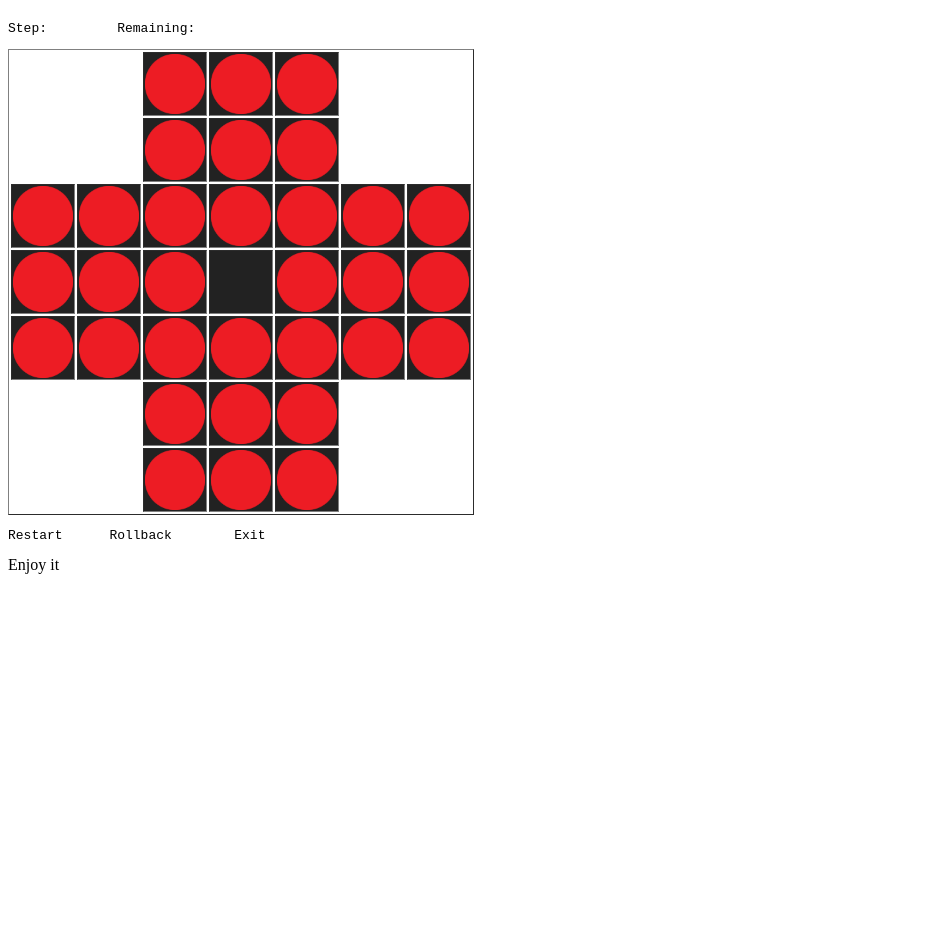
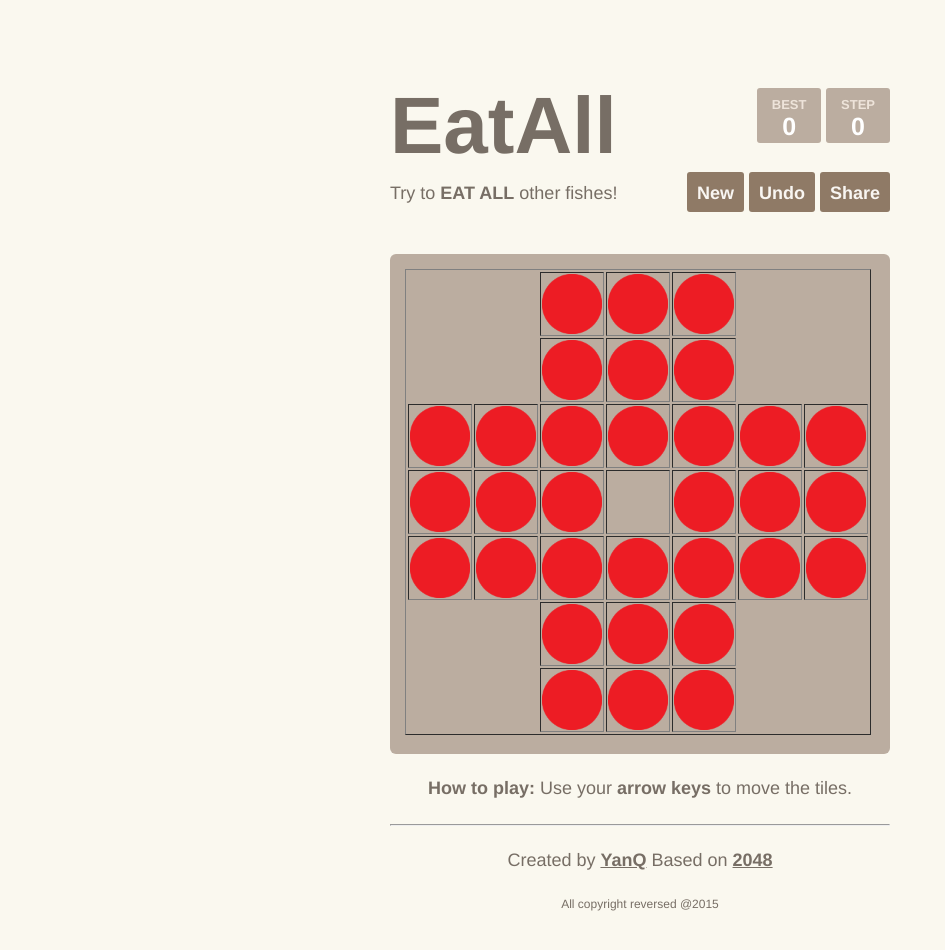
Before and after one commit to keyman169/keyman169.github.io, a website: page index.html in a window 1280 px wide. Shown: the whole page, without its empty margins (0-945 px from the left). Before the commit the page ends 800 px from the top, so only its background shows below. Drawn offline with Linux system fonts and the light colour scheme.

Commit message:
new csss

```diff
--- a/index.html
+++ b/index.html
@@ -2,18 +2,42 @@
 <html>
 <head>
   <meta charset="utf-8">
-  <title>EaTall</title>
+  <title>EatALL</title>
   <link rel="stylesheet" type="text/css" href="public/style/main.css">
 </head>
 <body>
-    <div id="info-container"><pre>Step:         Remaining:</pre></div>
-    <div id="game-container">
-        <table id="container"  border="1">
-        </table>
+    <div class="container">
+        <div class="heading">
+            <h1 class="title">EatAll</h1>
+            <div class="scores-container">
+                <div class="best-container">0</div>
+                <div class="step-container">0</div>
+            </div>
+        </div>
+        <div class="above-game">
+            <p class="game-intro">Try to <strong>EAT ALL</strong> other fishes!</p>
+            <div class="button-container">
+                <a class="restart button">New</a>
+                <a class="undo button">Undo</a>
+                <a class="share button">Share</a>
+            </div>
+        </div>
+        <div class="game-container">
+            <table class="grid-container" border="1">
+            </table>
+        </div>
+        <p class="game-explanation">
+            <strong class="important">How to play:</strong> Use your <strong>arrow keys</strong> to move the tiles.
+        </p>
+        <hr>
+        <p class="game-explanation">
+            Created by <a href="https://github.com/keyman169/" target="_blank">YanQ</a>  Based on <a href="https://github.com/gabrielecirulli/2048" target="_blank"><strong>2048</strong></a>
+        </p>
+        <p class="copyright">
+            All copyright reversed @2015
+        </p>
     </div>
 
-    <div id="operation-container"><pre>Restart      Rollback        Exit</pre></div>
-    <div id="message-container">Enjoy it</div>
     <script type="text/javascript" src="public/js/map.js"></script>
     <script type="text/javascript" src="public/js/grid.js"></script>
     <script type="text/javascript" src="public/js/tile.js"></script>
--- a/public/js/grid.js
+++ b/public/js/grid.js
@@ -7,21 +7,17 @@ function Grid() {
 
 Grid.prototype.createTile = function (exist, i, j) {
     var tile = document.createElement("div");
-    var classes = ["tile", i, j];
-    tile.setAttribute("class", classes.join(" "));
-    tile.setAttribute("id", classes.join("-"));
-    tile.setAttribute("ondrop", "drop(event)");
-    tile.setAttribute("ondragover", "allowDrop(event)");
     if (exist > 1) {
-        var tileId = "img-" + i + "-" + j;
-        tile.innerHTML = "<img src='public/image/tile.png' width='60' height = '60' draggable='true' ondragstart='drag(event)' id=" + tileId + "\/>";
+        tile.setAttribute("class", "tile");
+    } else {
+        tile.setAttribute("class", "none");
     }
     return tile;
 };
 
 Grid.prototype.init = function (map) {
     var self = this;
-    var table = document.getElementById("container");
+    var table = document.querySelector(".grid-container");
     for (var j = 0; j < map.height; j++) {
         var tr = table.insertRow(j);
         for (var i = 0; i < map.width; i++) {
@@ -34,11 +30,6 @@ Grid.prototype.init = function (map) {
     }
 };
 
-function allowDrop(ev) {
-    ev.preventDefault();
-}
-
-
 
 function getPosition(tileId) {
     var position = tileId.split('-');
--- a/public/style/main.css
+++ b/public/style/main.css
@@ -1,27 +1,135 @@
-* {
-    /*-webkit-box-sizing: border-box;*/
-    /*-moz-box-sizing: border-box;*/
-    /*-ms-box-sizing: border-box;*/
-    /*box-sizing: border-box;*/
+html, body {
+    margin: 0;
+    padding: 0;
+    background: #faf8ef;
+    color: #776e65;
+    font-family: "Clear Sans", "Helvetica Neue", Arial, sans-serif;
+    font-size: 18px; }
 
-    /*-webkit-user-select: none;*/
-    /*-moz-user-select: none;*/
-    /*-ms-user-select: none;*/
-    /*user-select: none;*/
-    /*-webkit-touch-callout: none;*/
-    /*cursor: default;*/
-    /*-webkit-tap-highlight-color: rgba(0,0,0,0);*/
-    /*-ms-touch-action: none !important; *//* DISABLE DOUBLE-TAP-ZOOM */
-    /*touch-action: none !important; *//* DISABLE DOUBLE-TAP-ZOOM */
+body {
+    margin: 80px 0; }
+
+.container {
+    width: 500px;
+    margin: 0 auto; }
+
+.heading:after {
+    content: "";
+    display: block;
+    clear: both; }
+
+h1.title {
+    font-size: 80px;
+    font-weight: bold;
+    margin: 0;
+    display: block;
+    float: left; }
+
+.scores-container {
+    float: right;
+    text-align: right; }
+
+.step-container, .best-container {
+    position: relative;
+    display: inline-block;
+    background: #bbada0;
+    padding: 15px 25px;
+    font-size: 25px;
+    height: 25px;
+    line-height: 47px;
+    font-weight: bold;
+    border-radius: 3px;
+    color: white;
+    margin-top: 8px;
+    text-align: center; }
+.step-container:after, .best-container:after {
+    position: absolute;
+    width: 100%;
+    top: 10px;
+    left: 0;
+    text-transform: uppercase;
+    font-size: 13px;
+    line-height: 13px;
+    text-align: center;
+    color: #eee4da; }
+.step-container:after {
+    content: "Step"; }
+
+.best-container:after {
+    content: "Best"; }
+
+.above-game:after {
+    content: "";
+    display: block;
+    clear: both; }
+
+.game-intro {
+    float: left;
+    line-height: 42px;
+    margin-bottom: 0; }
+
+p {
+    margin-top: 0;
+    margin-bottom: 10px;
+    line-height: 1.65; }
+
+a {
+    color: #776e65;
+    font-weight: bold;
+    text-decoration: underline;
+    cursor: pointer; }
+
+.button-container {
+    float: right;
+    text-align: right;}
+
+.button {
+    display: inline-block;
+    background: #8f7a66;
+    border-radius: 3px;
+    padding: 0 10px;
+    text-decoration: none;
+    color: #f9f6f2;
+    height: 40px;
+    line-height: 42px;
+    box-sizing: border-box; }
+
+.game-container {
+    margin-top: 40px;
+    position: relative;
+    padding: 15px;
+    cursor: default;
+    -webkit-touch-callout: none;
+    -ms-touch-callout: none;
+    -webkit-user-select: none;
+    -moz-user-select: none;
+    -ms-user-select: none;
+    -ms-touch-action: none;
+    touch-action: none;
+    background: #bbada0;
+    border-radius: 6px;
+    width: 500px;
+    height: 500px;
+    -webkit-box-sizing: border-box;
+    -moz-box-sizing: border-box;
+    box-sizing: border-box; }
+
+.game-explanation {
+    margin: 20px auto;
+    text-align: center;}
+.copyright {
+    text-align: center;
+    margin: 20px auto;
+    font-size: 12px;
 }
 
 .tile  {
     width: 60px;
     height: 60px;
-    background-image:url('/public/image/tile.png');
+    background-image:url('../image/tile.png');
     background-repeat:no-repeat;
-    background-attachment:fixed;
     background-position:center;
+    background-size: contain;
 }
 table {
     empty-cells:hide;
@@ -29,25 +137,4 @@ table {
 td {
     width: 60px;
     height: 60px;
-    background: #222;
 }
-
-#info-container {
-    float: left ;
-    clear: both;
-}
-
-#game-container {
-    float: left ;
-    clear: both;
-}
-
-#operation-container {
-    float: left ;
-    clear: both;
-}
-
-#message-container {
-    float: left ;
-    clear: both;
-}
```
